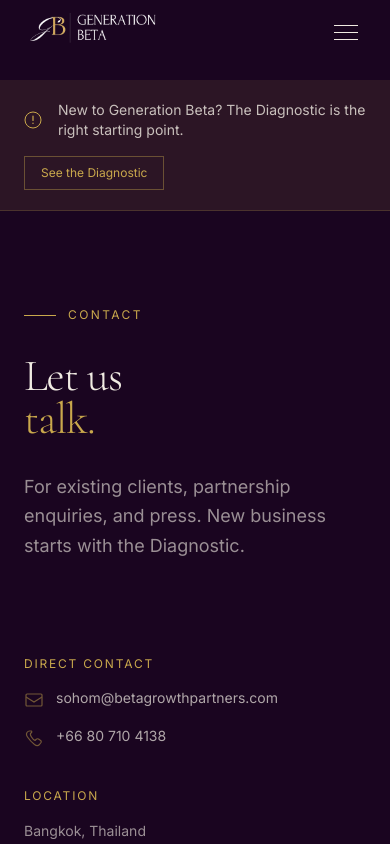
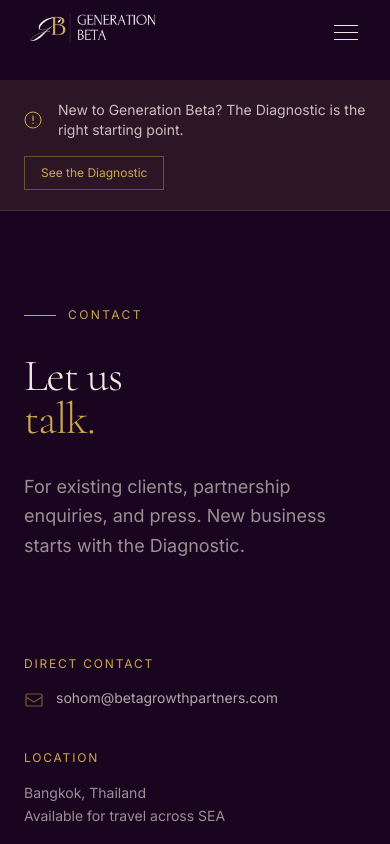
Before and after one commit to marketersohom/betagrowth-website, a Next.js app: page /contact in a window 390 px wide. Shown: the top 844 px of the page. Built offline with nearby package versions, Linux system fonts and the light colour scheme.

Commit message:
fix: remove phone number from contact page and footer

```diff
--- a/app/contact/page.tsx
+++ b/app/contact/page.tsx
@@ -103,19 +103,6 @@
                     </div>
                     <span className="font-body text-sm text-cream/70 group-hover:text-cream transition-colors duration-200 break-all">
                       sohom@betagrowthpartners.com
-                    </span>
-                  </a>
-                  <a
-                    href="tel:+66807104138"
-                    className="flex items-start gap-3 group"
-                  >
-                    <div className="w-5 h-5 flex-shrink-0 mt-0.5 opacity-50 group-hover:opacity-100 transition-opacity">
-                      <svg viewBox="0 0 20 20" fill="none">
-                        <path d="M5.5 3C5.5 3 4 3 3 4.5C2 6 2.5 7.5 3.5 9C4.5 10.5 8 14.5 10.5 16.5C12.5 18 14.5 17.5 15.5 16.5L17 14.5C17.5 13.5 17 12.5 16 12L14.5 11C13.5 10.5 12.5 11 12 11.5L11 12.5C11 12.5 9 11.5 7.5 9C6 7 6.5 5.5 6.5 5.5L7.5 4.5C8 4 7.5 3 7.5 3H5.5Z" stroke="#c9a84c" strokeWidth="1.2" strokeLinejoin="round"/>
-                      </svg>
-                    </div>
-                    <span className="font-body text-sm text-cream/70 group-hover:text-cream transition-colors duration-200">
-                      +66 80 710 4138
                     </span>
                   </a>
                 </div>
--- a/components/Footer.tsx
+++ b/components/Footer.tsx
@@ -14,7 +14,6 @@
   Connect: [
     { href: "/contact", label: "Contact" },
     { href: "mailto:sohom@betagrowthpartners.com", label: "sohom@betagrowthpartners.com" },
-    { href: "tel:+66807104138", label: "+66 80 710 4138" },
   ],
 };
 
```
